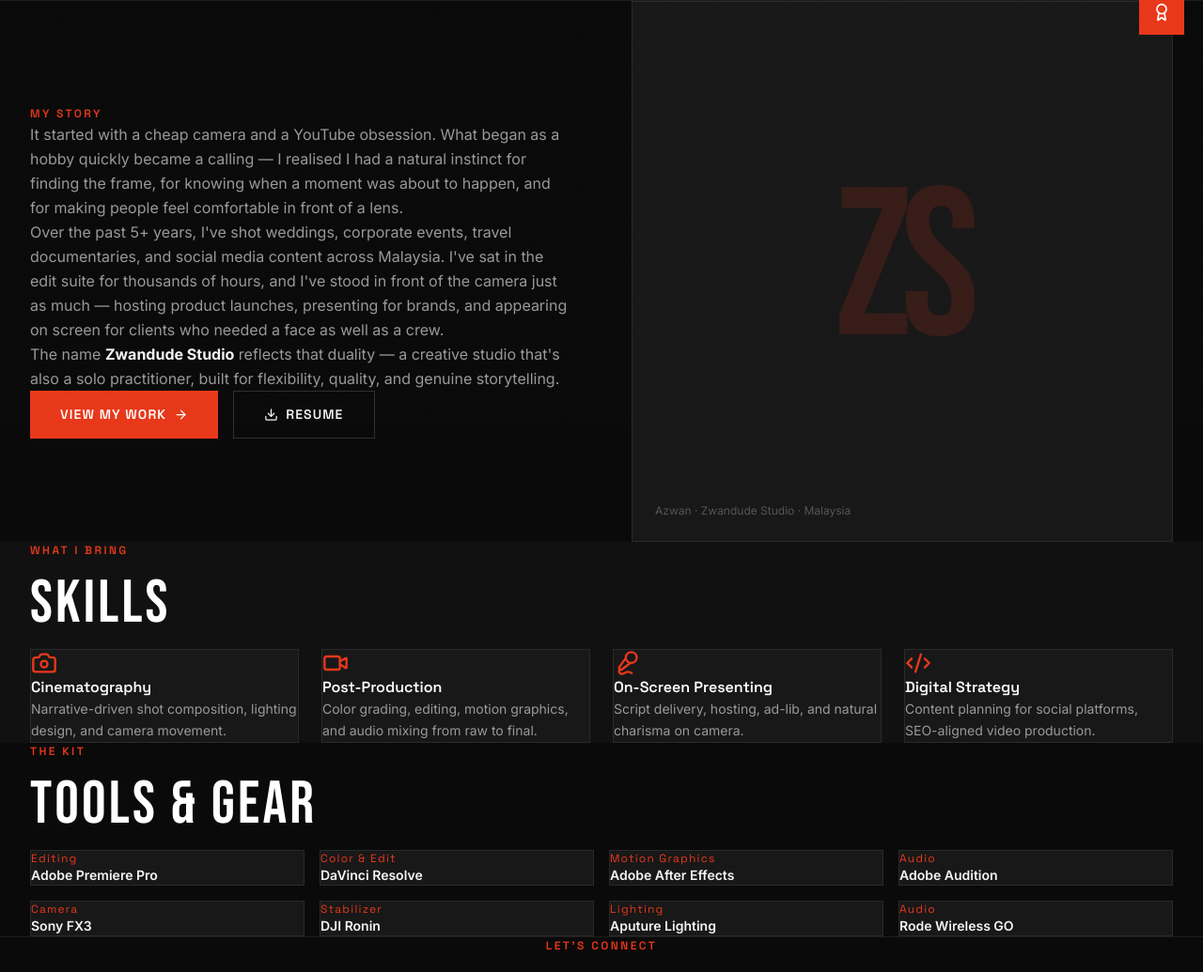
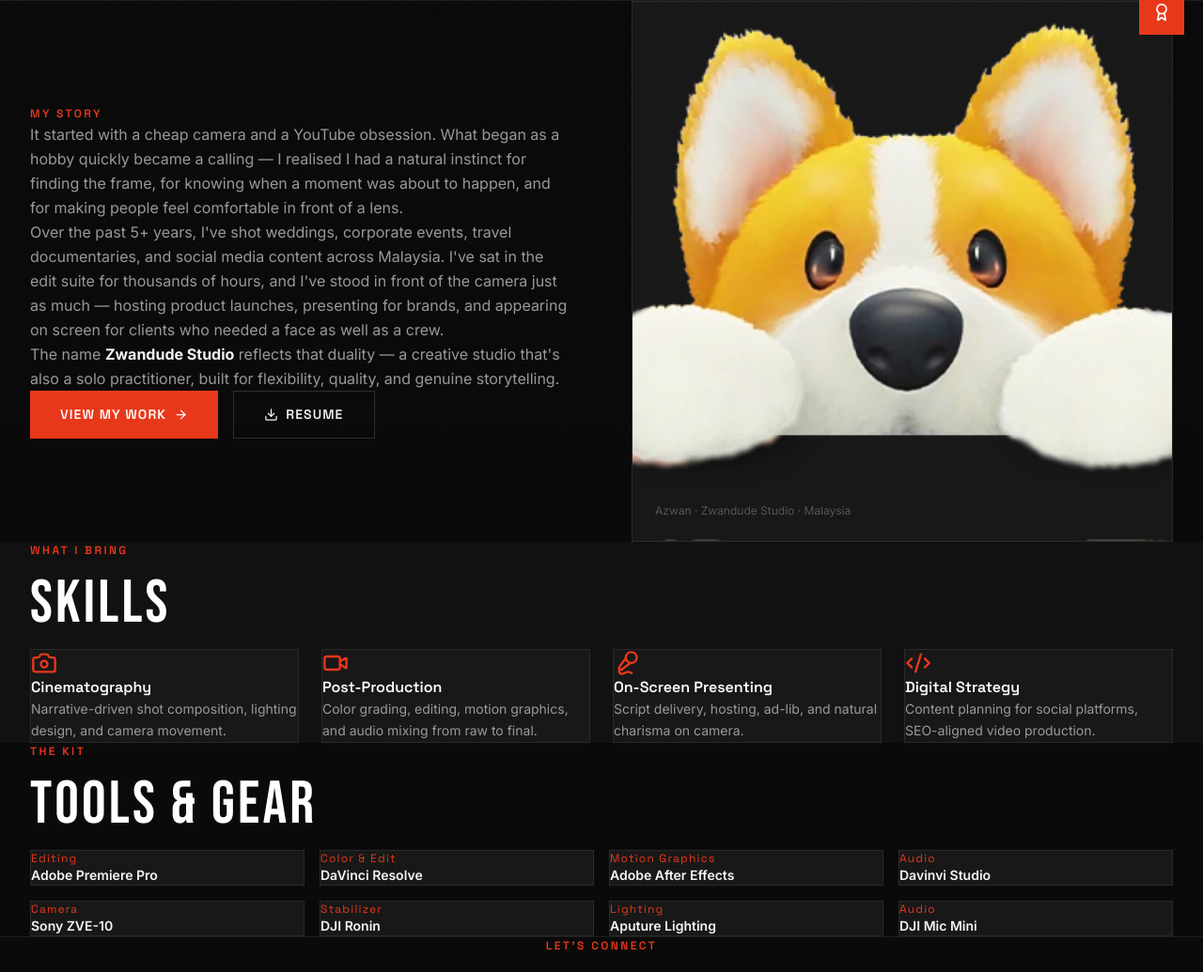
Before and after one commit to Azwandude/zwandude-studio, a Next.js app: page /about in a window 1280 px wide. Shown: the part 347-1382 px from the top of the page at 94% size. Built offline with nearby package versions, Linux system fonts and the light colour scheme; no server answers.

Commit message:
testing profimage

```diff
--- a/src/app/about/page.tsx
+++ b/src/app/about/page.tsx
@@ -5,6 +5,7 @@ import Link from 'next/link';
 import { gsap } from 'gsap';
 import { ScrollTrigger } from 'gsap/ScrollTrigger';
 import { ArrowRight, Download, Code2, Camera, Video, Mic2, Award } from 'lucide-react';
+import Image from 'next/image';
 
 gsap.registerPlugin(ScrollTrigger);
 
@@ -12,11 +13,11 @@ const tools = [
   { name: 'Adobe Premiere Pro', category: 'Editing' },
   { name: 'DaVinci Resolve', category: 'Color & Edit' },
   { name: 'Adobe After Effects', category: 'Motion Graphics' },
-  { name: 'Adobe Audition', category: 'Audio' },
-  { name: 'Sony FX3', category: 'Camera' },
+  { name: 'Davinvi Studio', category: 'Audio' },
+  { name: 'Sony ZVE-10', category: 'Camera' },
   { name: 'DJI Ronin', category: 'Stabilizer' },
   { name: 'Aputure Lighting', category: 'Lighting' },
-  { name: 'Rode Wireless GO', category: 'Audio' },
+  { name: 'DJI Mic Mini', category: 'Audio' },
 ];
 
 const skills = [
@@ -129,7 +130,13 @@ export default function AboutPage() {
                   className="font-display text-center select-none"
                   style={{ fontSize: 'clamp(8rem, 20vw, 14rem)', color: 'rgba(232,56,26,0.15)', letterSpacing: '-0.05em' }}
                 >
-                  ZS
+                  <Image
+  src="/media-animal-videos-05ba4263.png"
+  alt="Azwan"
+  fill
+  sizes="(max-width: 768px) 100vw, 50vw"
+  className="object-cover"
+/>
                 </div>
                 <div className="absolute bottom-6 left-6 right-6">
                   <p className="text-xs" style={{ color: 'var(--text-muted)' }}>Azwan · Zwandude Studio · Malaysia</p>
```
Also changed, not shown: public/media-animal-videos-05ba4263.png (added).
